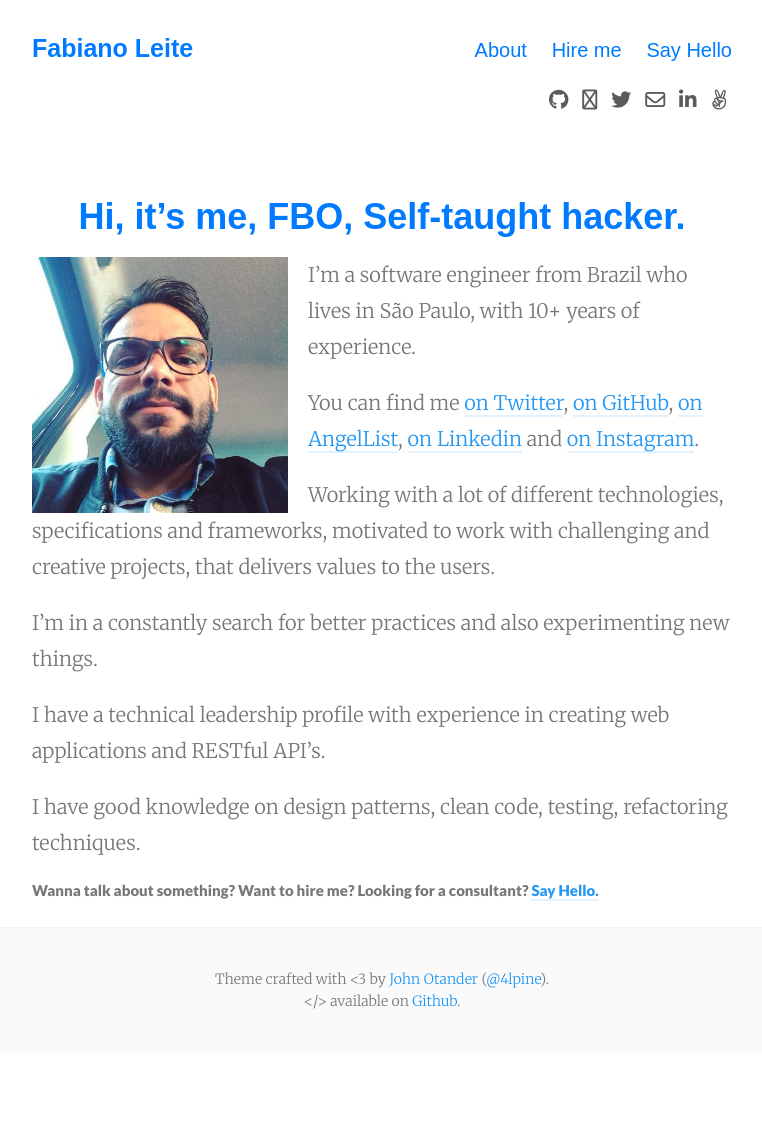
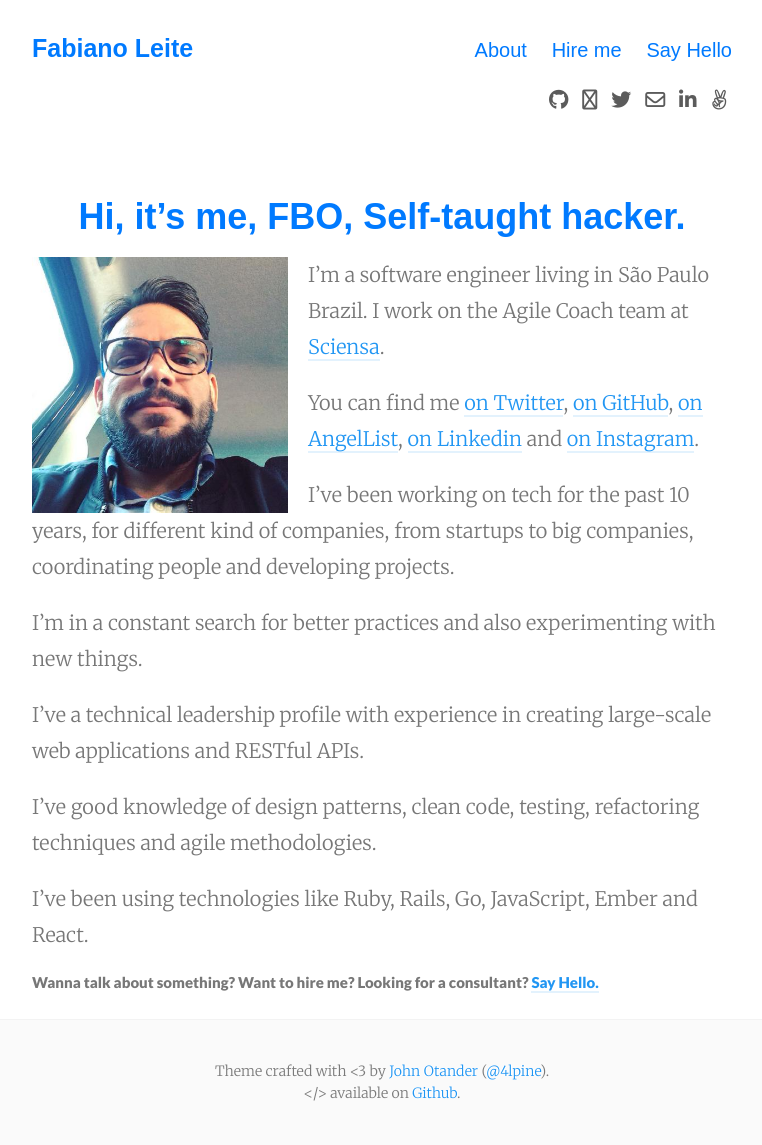
Before and after one commit to fabianoleittes/fabianoleittes.github.io, a Jekyll site: the page built from about.md, in a window 1280 px wide. Shown: the whole page, without its empty margins (258-1020 px from the left). Built offline with Jekyll 4.4.1, drawn with Linux system fonts in a browser that asks for light colours; nearby versions of some CDN libraries; before the commit the page ends 1053 px from its top, so only the background shows below that.

Commit message:
Updating about page.

```diff
--- a/about.md
+++ b/about.md
@@ -7,16 +7,18 @@ tags: about
 
 ## Hi, it's me, FBO, Self-taught hacker.
 
-<img src='/images/me.jpg' class='headshot' width="256px"> I'm a software engineer from Brazil who lives in São Paulo, with 10+ years of experience.
+<img src='/images/me.jpg' class='headshot' width="256px"> I’m a software engineer living in São Paulo Brazil. I work on the Agile Coach team at [Sciensa](http://sciensa.com).
 
 You can find me [on Twitter](https://twitter.com/fabianoleittes), [on GitHub](https://github.com/fabianoleittes), [on AngelList](https://angel.co/fabianoleittes), [on Linkedin](https://www.linkedin.com/in/fabianoleittes/en) and [on Instagram](https://instagram.com/fabianoleittes).
 
-Working with a lot of different technologies, specifications and frameworks, motivated to work with challenging and creative projects, that delivers values to the users.
+I’ve been working on tech for the past 10 years, for different kind of companies, from startups to big companies, coordinating people and developing projects.
 
-I'm in a constantly search for better practices and also experimenting new things.
+I’m in a constant search for better practices and also experimenting with new things.
 
-I have a technical leadership profile with experience in creating web applications and RESTful API's.
+I've a technical leadership profile with experience in creating large-scale web applications and RESTful APIs.
 
-I have good knowledge on design patterns, clean code, testing, refactoring techniques.
+I've good knowledge of design patterns, clean code, testing, refactoring techniques and agile methodologies.
+
+I've been using technologies like Ruby, Rails, Go, JavaScript, Ember and React.
 
 ###### Wanna talk about something? Want to hire me? Looking for a consultant? [Say Hello.](/contact)
```
